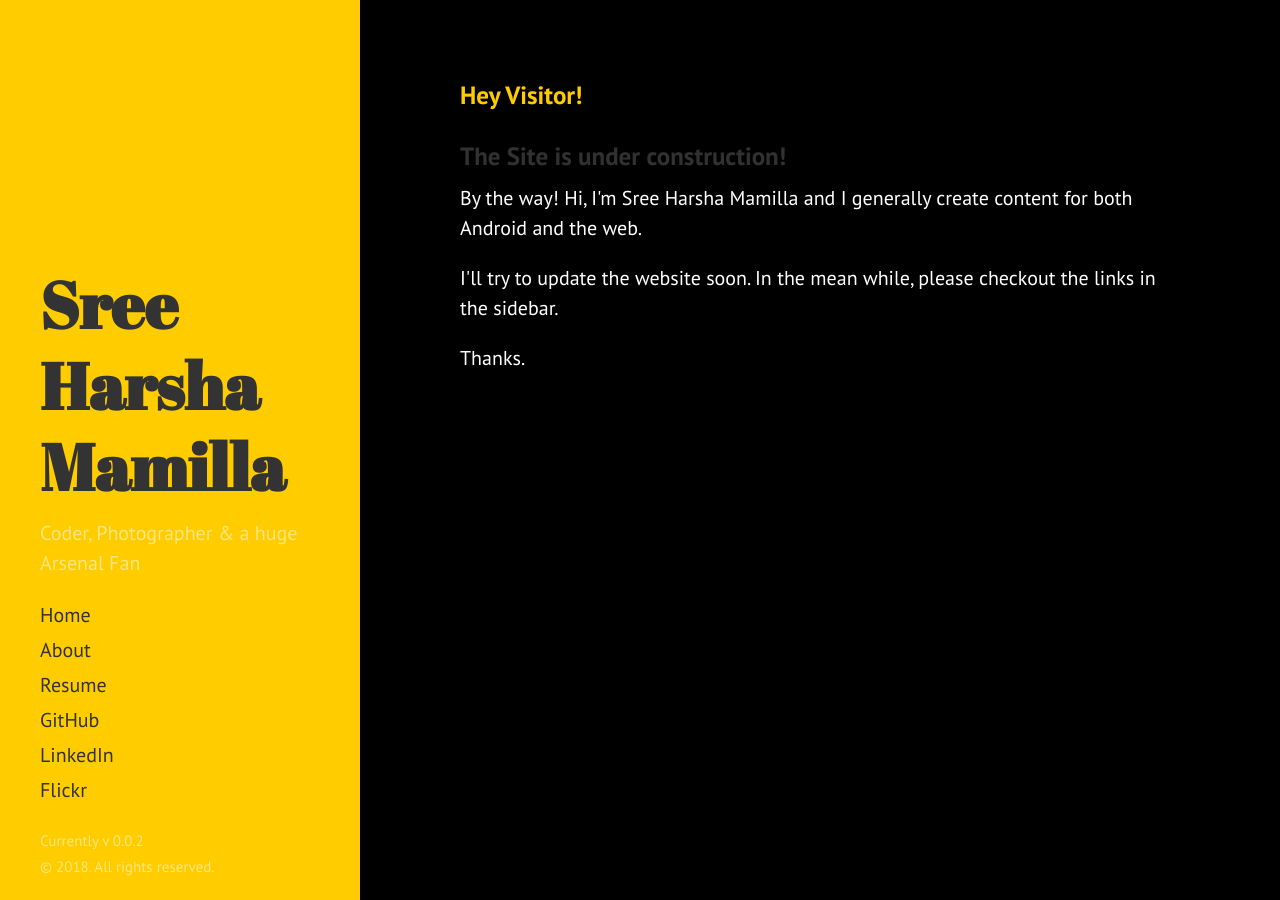
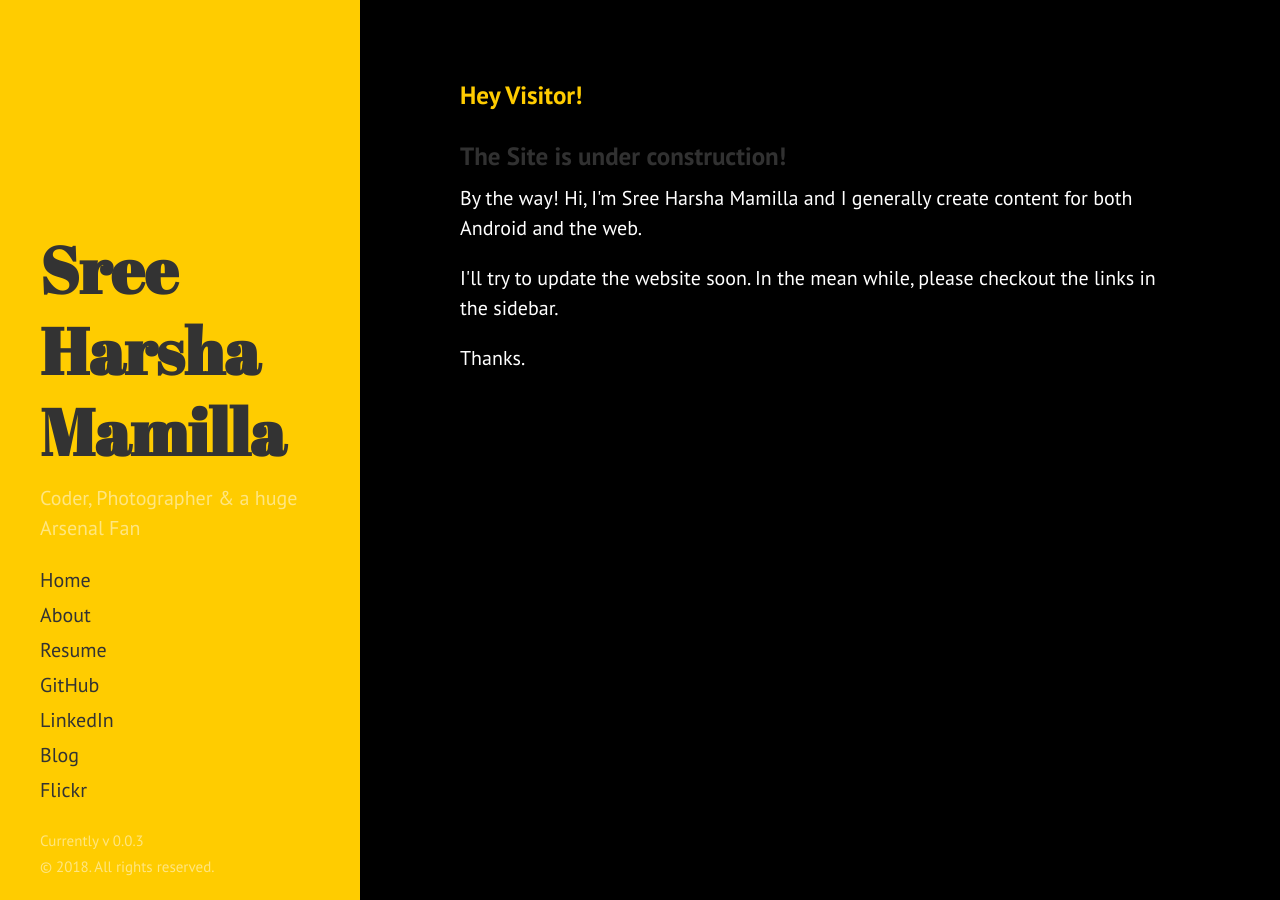
Before and after one commit to mavharsha/mavharsha.github.io, a Jekyll site: the page built from index.html, in a window 1280 px wide. Built offline with Jekyll 4.4.1, drawn with Linux system fonts in a browser that asks for light colours.

Commit message:
Updated sidebar and broken linkedin link

```diff
--- a/_config.yml
+++ b/_config.yml
@@ -7,9 +7,11 @@ description: "Curious, Coder & Photographer "
 # Build settings
 markdown: kramdown
 permalink: pretty
-version: 0.0.2
+version: 0.0.3
 
 resume: /public/SreeHarsha_Resume.pdf
 github: https://github.com/mavharsha
-linkedin: https://www.linkedin.com/in/sreeharsham
+linkedin: https://www.linkedin.com/in/sreehm/
 flickr: https://secure.flickr.com/photos/76302043@N07/
+medium: https://medium.com/@_mavharsha
+twitter: https://twitter.com/mavharsha
--- a/_includes/sidebar.html
+++ b/_includes/sidebar.html
@@ -15,7 +15,8 @@
       <a class="sidebar-nav-item" href="{{ site.resume }}">Resume</a>
       <a class="sidebar-nav-item" href="{{ site.github }}">GitHub</a>
       <a class="sidebar-nav-item" href="{{ site.linkedin }}">LinkedIn</a>
-	  <a class="sidebar-nav-item" href="{{ site.flickr }}">Flickr</a>
+      <a class="sidebar-nav-item" href="{{ site.medium }}">Blog</a>
+      <a class="sidebar-nav-item" href="{{ site.flickr }}">Flickr</a>
     </nav>
 
 	<span class="sidebar-nav-item">Currently v {{ site.version }}</span>
```
